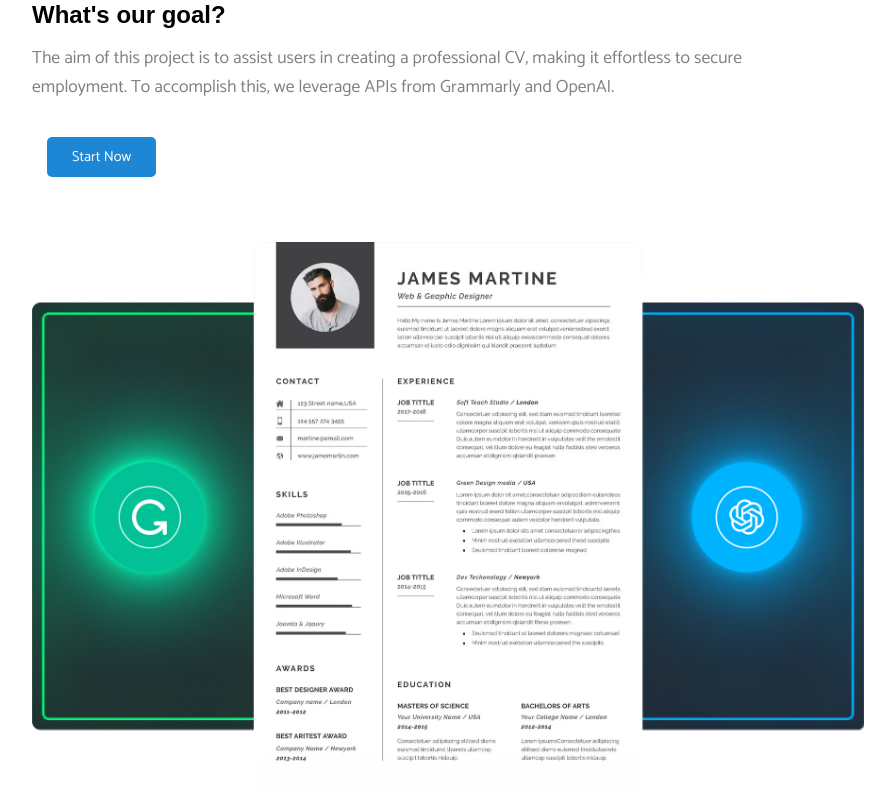
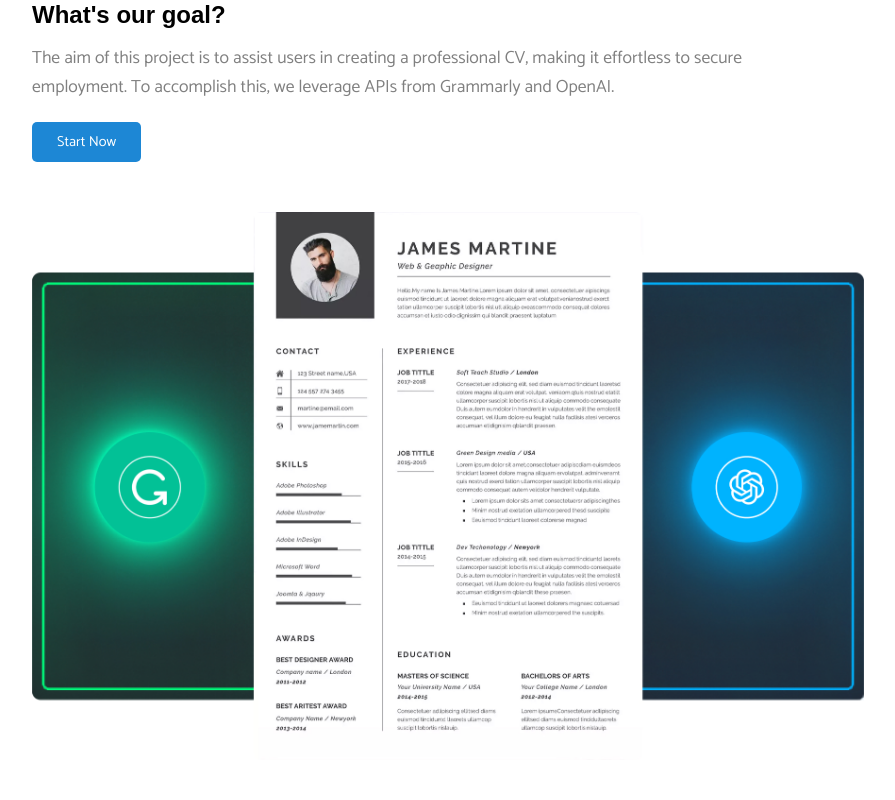
Before and after one commit to SSUzunov19/CV-Builder-AIBEST, a React (Create React App) app in the folder client/: page / in a window 1280 px wide. Shown: the part 1679-2479 px from the top of the page, without its empty margins (192-1087 px from the left). Built offline with nearby package versions, Linux system fonts and the light colour scheme; a web font is replaced by a local one.

Commit message:
Fix homepage routing

```diff
--- a/client/src/components/Homepage Components/Homepage/HomePage.jsx
+++ b/client/src/components/Homepage Components/Homepage/HomePage.jsx
@@ -17,15 +17,15 @@ const HomePage = ({userId, setUserId, userName, setUserName, setTemplateId}) =>
 
       <Navbar userId={userId} setUserId={setUserId} userName={userName} setUserName={setUserName}/>
 
-      <Title />
+      <Title userId={userId}/>
 
       <Features/>
 
       <ProductPreview/>
 
-      <ProductDetails />
+      <ProductDetails userId={userId}/>
 
-      <Summary />
+      <Summary userId={userId}/>
 
       <Footer/>
     </Layout>
--- a/client/src/components/Homepage Components/Navbar/Navbar.css
+++ b/client/src/components/Homepage Components/Navbar/Navbar.css
@@ -27,6 +27,7 @@
 .logo>a {
     text-decoration: none;
     color: black;
+    cursor: pointer;
 }
 
 .account-btns {
--- a/client/src/components/Homepage Components/Product Details/Product Details.css
+++ b/client/src/components/Homepage Components/Product Details/Product Details.css
@@ -38,7 +38,7 @@
     width: 90%;
 }
 
-.title-btn {
+.details-btn {
     display: block;
     background: #1d87d5;
     border: none;
@@ -53,7 +53,7 @@
     font-family: Catamaran, sans-serif;
 }
 
-.title-btn:hover {
+.details-btn:hover {
     cursor: pointer;
     scale: 1.2;
 }
--- a/client/src/components/Homepage Components/Product Details/Product Details.jsx
+++ b/client/src/components/Homepage Components/Product Details/Product Details.jsx
@@ -1,8 +1,11 @@
 import React from "react"
 import templatePreview from "../../../images/preview/templatePreview.jpg"
+import { useNavigate } from 'react-router-dom';
 import "./Product Details.css"
 
-export default function ProductDetails() {
+export default function ProductDetails({ userId }) {
+    const navigate = useNavigate();
+
     return (
         <div className="product-details-wrapper">
             <div className="product-details-container">
@@ -13,7 +16,11 @@ export default function ProductDetails() {
                         a professional CV, making it effortless to secure employment.
                         To accomplish this, we leverage APIs from Grammarly and OpenAI.
                     </p>
-                    <button className="title-btn">Start Now</button>
+                    {userId != "null" && userId != null ? (
+                        <button className="details-btn" onClick={() => navigate('/dashboard')}>Start Now</button>
+                    ) : (
+                        <button className="details-btn" onClick={() => navigate('/register')}>Start Now</button>
+                    )}
                 </div>
                 <img src={templatePreview} alt="This couldn't load" className="template-preview"></img>
             </div>
--- a/client/src/components/Homepage Components/Summary/Summary.jsx
+++ b/client/src/components/Homepage Components/Summary/Summary.jsx
@@ -1,7 +1,10 @@
 import React from "react";
+import { useNavigate } from 'react-router-dom';
 import "./Summary.css"
 
-export default function Summary() {
+export default function Summary({ userId }) {
+    const navigate = useNavigate();
+
     return (
         <div className="summary-wrapper">
             <div className="summary-container">
@@ -9,7 +12,11 @@ export default function Summary() {
                     Create <span className="gradient-text">professional resumes</span> with Wonder Woman
                 </p>
                 <p className="summary-subtext">Get started now. It's free</p>
-                <button className="title-btn">Create Resume</button>
+                {userId != "null" && userId != null ? (
+                    <button className="title-btn" onClick={() => navigate('/dashboard')}>Create Resume</button>
+                ) : (
+                    <button className="title-btn" onClick={() => navigate('/register')}>Create Resume</button>
+                )}
             </div>
         </div>
     );
--- a/client/src/components/Homepage Components/Title/Title.jsx
+++ b/client/src/components/Homepage Components/Title/Title.jsx
@@ -1,8 +1,11 @@
 import React from "react"
 import { motion } from "framer-motion"
+import { useNavigate } from 'react-router-dom';
 import "./Title.css"
 
-export default function Title() {
+export default function Title({userId}) {
+    const navigate = useNavigate();
+
     const heroTextAnimate = {
         hidden: {
             scale: 0.8,
@@ -29,7 +32,12 @@ export default function Title() {
                     Build <span className="gradient-text">Professional Resume</span> Fast And Stress Free
                 </motion.p>
             </div>
-            <button className="title-btn">Get Started Now</button>
+            {userId != "null" && userId != null ? (
+                <button className="title-btn" onClick={() => navigate('/dashboard')}>Get Started Now</button>
+            ) : (
+                <button className="title-btn" onClick={() => navigate('/register')}>Get Started Now</button>
+            )}
+
         </div>
     );
 }
```
